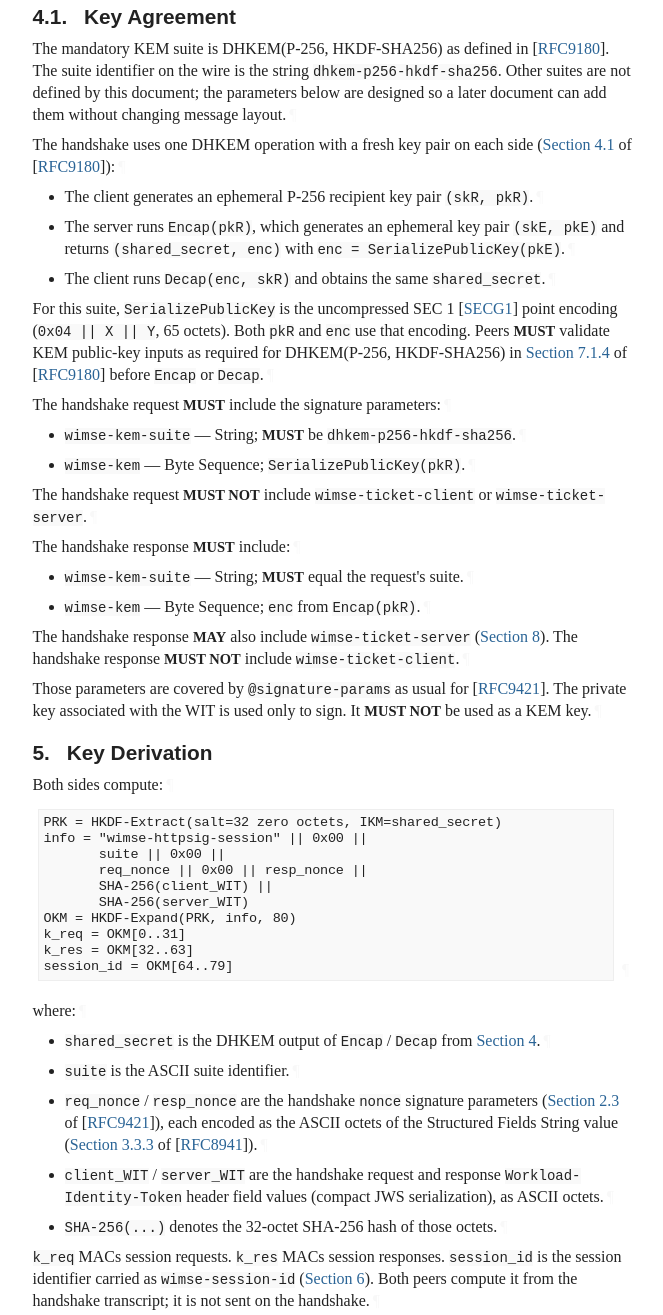
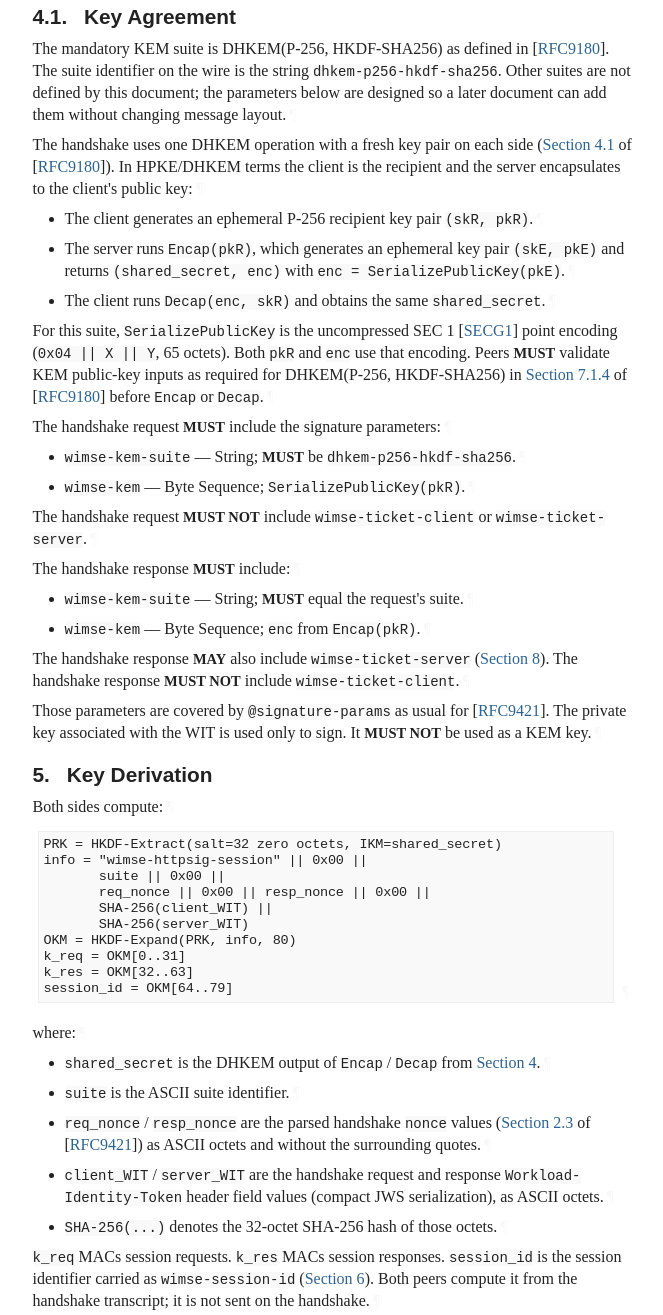
Before and after one commit to jsalowey/draft-sheffer-wimse-fast-httpsig, a plain HTML site: page draft-sheffer-wimse-fast-httpsig.html in a window 1280 px wide. Shown: the part 1935-3250 px from the top of the page, without its empty margins (92-755 px from the left). Drawn offline with Linux system fonts and the light colour scheme; a web font is replaced by a local one.

Commit message:
Script updating gh-pages from 6edd2e7. [ci skip]

```diff
--- a/draft-sheffer-wimse-fast-httpsig.html
+++ b/draft-sheffer-wimse-fast-httpsig.html
@@ -1326,7 +1326,9 @@ The suite identifier on the wire is the string <code>dhkem-p256-hkdf-sha256</cod
 Other suites are not defined by this document; the parameters below are designed so a later
 document can add them without changing message layout.<a href="#section-4.1-1" class="pilcrow">¶</a></p>
 <p id="section-4.1-2">The handshake uses one DHKEM operation with a fresh key pair on each side
-(<span><a href="https://rfc-editor.org/rfc/rfc9180#section-4.1" class="relref">Section 4.1</a> of [<a href="#RFC9180" class="cite xref">RFC9180</a>]</span>):<a href="#section-4.1-2" class="pilcrow">¶</a></p>
+(<span><a href="https://rfc-editor.org/rfc/rfc9180#section-4.1" class="relref">Section 4.1</a> of [<a href="#RFC9180" class="cite xref">RFC9180</a>]</span>).
+In HPKE/DHKEM terms the client is the recipient and the server encapsulates to the
+client's public key:<a href="#section-4.1-2" class="pilcrow">¶</a></p>
 <ul class="normal">
 <li class="normal" id="section-4.1-3.1">
             <p id="section-4.1-3.1.1">The client generates an ephemeral P-256 recipient key pair <code>(skR, pkR)</code>.<a href="#section-4.1-3.1.1" class="pilcrow">¶</a></p>
@@ -1383,7 +1385,7 @@ It <span class="bcp14">MUST NOT</span> be used as a KEM key.<a href="#section-4.
 PRK = HKDF-Extract(salt=32 zero octets, IKM=shared_secret)
 info = "wimse-httpsig-session" || 0x00 ||
        suite || 0x00 ||
-       req_nonce || 0x00 || resp_nonce ||
+       req_nonce || 0x00 || resp_nonce || 0x00 ||
        SHA-256(client_WIT) ||
        SHA-256(server_WIT)
 OKM = HKDF-Expand(PRK, info, 80)
@@ -1401,9 +1403,8 @@ session_id = OKM[64..79]
           <p id="section-5-4.2.1"><code>suite</code> is the ASCII suite identifier.<a href="#section-5-4.2.1" class="pilcrow">¶</a></p>
 </li>
         <li class="normal" id="section-5-4.3">
-          <p id="section-5-4.3.1"><code>req_nonce</code> / <code>resp_nonce</code> are the handshake <code>nonce</code> signature parameters
-(<span><a href="https://rfc-editor.org/rfc/rfc9421#section-2.3" class="relref">Section 2.3</a> of [<a href="#RFC9421" class="cite xref">RFC9421</a>]</span>), each encoded as the ASCII octets of the
-Structured Fields String value (<span><a href="https://rfc-editor.org/rfc/rfc8941#section-3.3.3" class="relref">Section 3.3.3</a> of [<a href="#RFC8941" class="cite xref">RFC8941</a>]</span>).<a href="#section-5-4.3.1" class="pilcrow">¶</a></p>
+          <p id="section-5-4.3.1"><code>req_nonce</code> / <code>resp_nonce</code> are the parsed handshake <code>nonce</code> values
+(<span><a href="https://rfc-editor.org/rfc/rfc9421#section-2.3" class="relref">Section 2.3</a> of [<a href="#RFC9421" class="cite xref">RFC9421</a>]</span>) as ASCII octets and without the surrounding quotes.<a href="#section-5-4.3.1" class="pilcrow">¶</a></p>
 </li>
         <li class="normal" id="section-5-4.4">
           <p id="section-5-4.4.1"><code>client_WIT</code> / <code>server_WIT</code> are the handshake request and response
@@ -1602,8 +1603,7 @@ This document's suite identifier and opaque <code>wimse-kem</code> layout are in
 future KEM can harden the session secret without changing the message pattern;
 that does not by itself make workload authentication post-quantum.<a href="#section-10-2" class="pilcrow">¶</a></p>
 <p id="section-10-3">The first session request is the client's key-confirmation message.
-A server that accepts session traffic before that confirmation accepts a peer that
-may not have derived <code>k_req</code>.<a href="#section-10-3" class="pilcrow">¶</a></p>
+A peer that sees only the handshake response may not hold <code>k_req</code>.<a href="#section-10-3" class="pilcrow">¶</a></p>
 <p id="section-10-4">Separate ticket issuers confine minting: an opening key for one deployment does not
 open the other deployment's tickets.
 Whoever can mint tickets for a deployment can forge session MACs that its replicas
@@ -1790,10 +1790,6 @@ before <code>session_exp</code> (<a href="#lifetime" class="auto internal xref">
         <dd>
 <span class="refAuthor">Leiba, B.</span>, <span class="refTitle">"Ambiguity of Uppercase vs Lowercase in RFC 2119 Key Words"</span>, <span class="seriesInfo">BCP 14</span>, <span class="seriesInfo">RFC 8174</span>, <span class="seriesInfo">DOI 10.17487/RFC8174</span>, <time datetime="2017-05" class="refDate">May 2017</time>, <span>&lt;<a href="https://www.rfc-editor.org/rfc/rfc8174">https://www.rfc-editor.org/rfc/rfc8174</a>&gt;</span>. </dd>
 <dd class="break"></dd>
-<dt id="RFC8941">[RFC8941]</dt>
-        <dd>
-<span class="refAuthor">Nottingham, M.</span> and <span class="refAuthor">P. Kamp</span>, <span class="refTitle">"Structured Field Values for HTTP"</span>, <span class="seriesInfo">RFC 8941</span>, <span class="seriesInfo">DOI 10.17487/RFC8941</span>, <time datetime="2021-02" class="refDate">February 2021</time>, <span>&lt;<a href="https://www.rfc-editor.org/rfc/rfc8941">https://www.rfc-editor.org/rfc/rfc8941</a>&gt;</span>. </dd>
-<dd class="break"></dd>
 <dt id="RFC9180">[RFC9180]</dt>
         <dd>
 <span class="refAuthor">Barnes, R.</span>, <span class="refAuthor">Bhargavan, K.</span>, <span class="refAuthor">Lipp, B.</span>, and <span class="refAuthor">C. Wood</span>, <span class="refTitle">"Hybrid Public Key Encryption"</span>, <span class="seriesInfo">RFC 9180</span>, <span class="seriesInfo">DOI 10.17487/RFC9180</span>, <time datetime="2022-02" class="refDate">February 2022</time>, <span>&lt;<a href="https://www.rfc-editor.org/rfc/rfc9180">https://www.rfc-editor.org/rfc/rfc9180</a>&gt;</span>. </dd>
```
Also changed, not shown: draft-sheffer-wimse-fast-httpsig.txt.
